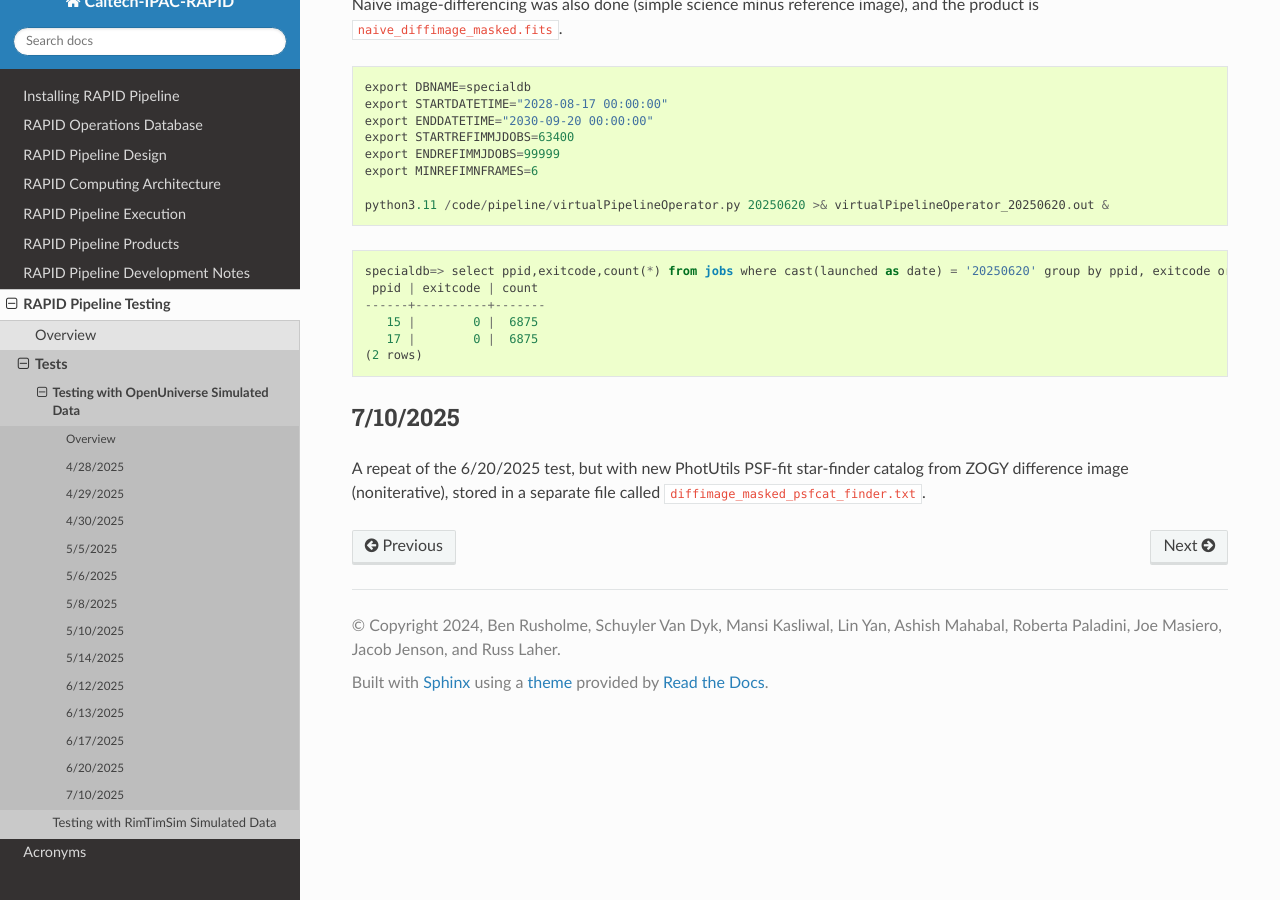
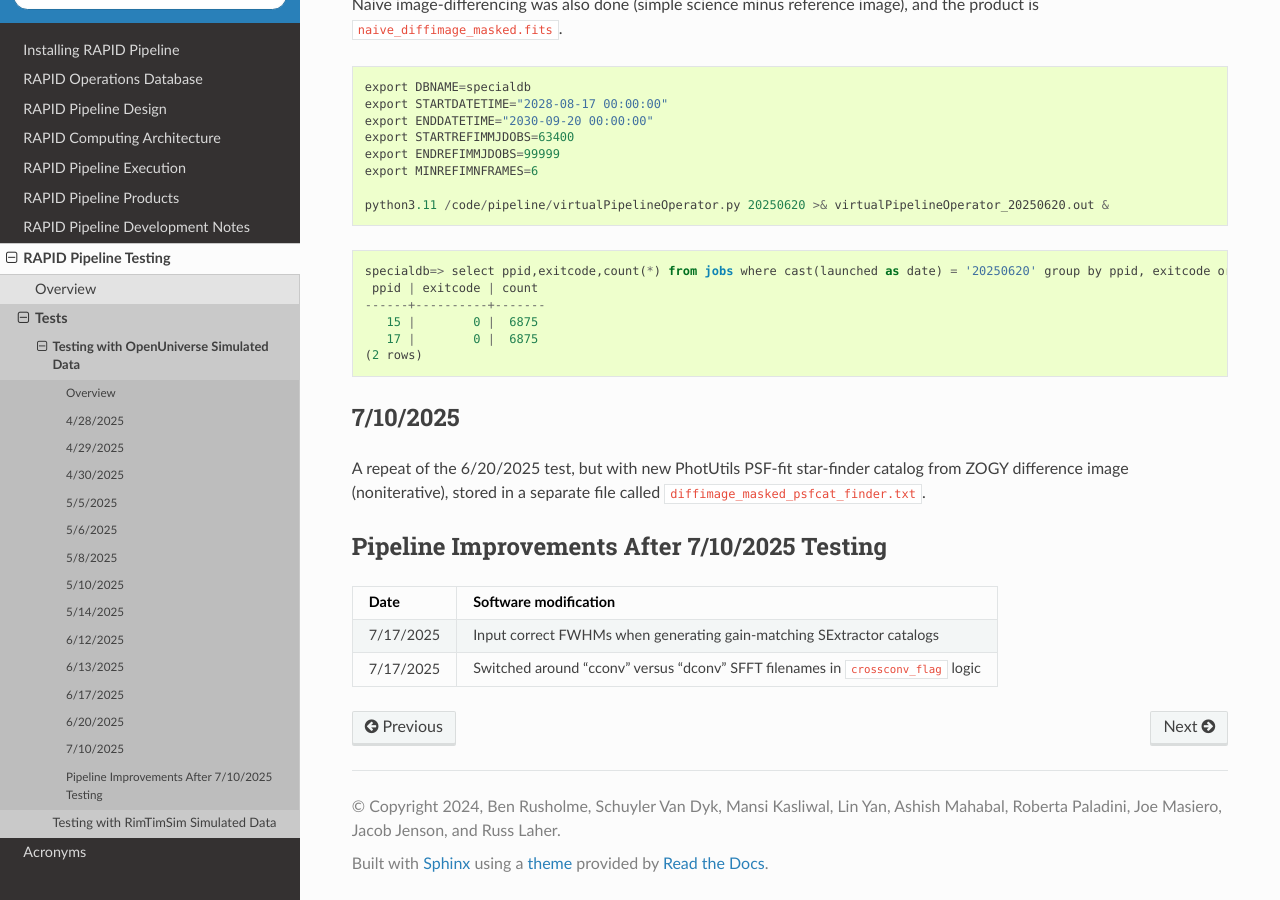
Before and after one commit to Caltech-IPAC/rapid, a Sphinx documentation site: the page built from docs/source/dev/openuniv_tests.rst, in a window 1280 px wide and 900 px high, scrolled down 23059 px. Built offline with Sphinx 7.4.7 and the Read the Docs theme 3.1.0, drawn with Linux system fonts in a browser that asks for light colours; formulas are drawn with MathJax 3.

Commit message:
Documented recent pipeline modifications after the 7/10/2025 test that are pertinent to future testing.

```diff
--- a/docs/source/dev/openuniv_tests.rst
+++ b/docs/source/dev/openuniv_tests.rst
@@ -818,3 +818,18 @@ Naive image-differencing was also done (simple science minus reference image), a
 
 A repeat of the 6/20/2025 test, but with new PhotUtils PSF-fit star-finder catalog from ZOGY difference image (noniterative),
 stored in a separate file called ``diffimage_masked_psfcat_finder.txt``.
+
+
+
+
+
+
+Pipeline Improvements After 7/10/2025 Testing
+************************************************
+
+===============   =========================================================================================
+Date              Software modification
+===============   =========================================================================================
+7/17/2025         Input correct FWHMs when generating gain-matching SExtractor catalogs
+7/17/2025         Switched around "cconv" versus "dconv" SFFT filenames in ``crossconv_flag`` logic
+===============   =========================================================================================
```
